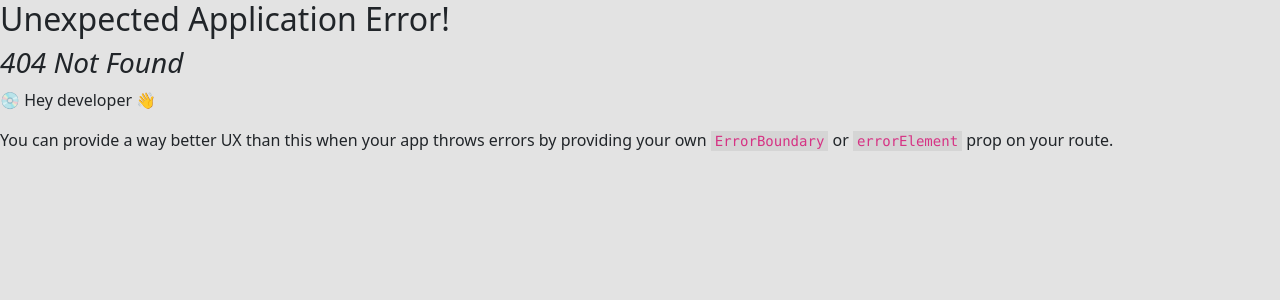
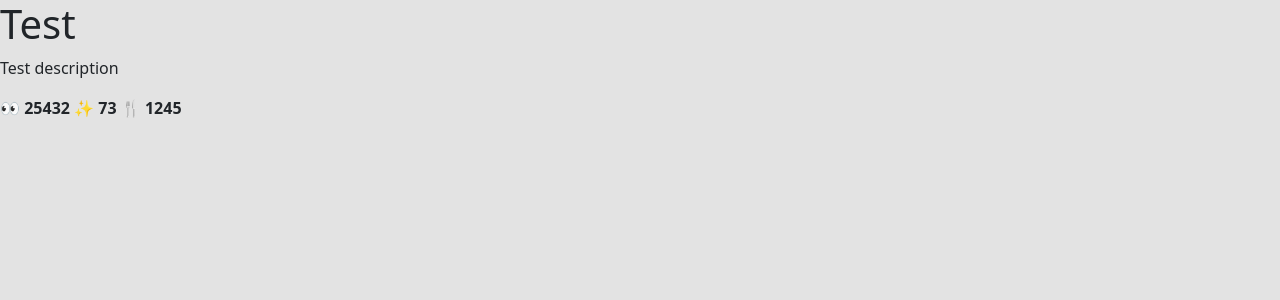
Before and after one commit to LimeSurvey/react-app-proto, a React (Create React App) app in the folder app/: page /query-example in a window 1280 px wide. Before the commit this address had no page. Shown: the top 300 px of the page. Built offline with nearby package versions, Linux system fonts and the light colour scheme.

Commit message:
Refactor query example

```diff
--- a/app/src/component/app/Router.tsx
+++ b/app/src/component/app/Router.tsx
@@ -1,6 +1,6 @@
 import { createBrowserRouter } from 'react-router-dom'
 import PageEditor from '../page/editor/Editor'
-import PageStats from '../page/query-example-stats/QueryExampleStats'
+import QueryExamplePage from '../page/query-example/QueryExamplePage'
 
 const router = createBrowserRouter([
     {
@@ -12,8 +12,8 @@ const router = createBrowserRouter([
         element: <PageEditor />
     },
     {
-        path: '/query-example-stats',
-        element: <PageStats />
+        path: '/query-example',
+        element: <QueryExamplePage />
     }
 ])
 
--- a/app/src/component/page/query-example-stats/QueryExampleStats.tsx
+++ b/app/src/component/page/query-example/QueryExamplePage.tsx
@@ -1,43 +1,21 @@
 import React from 'react'
 import { useQuery } from '@tanstack/react-query'
+import { exampleStatsQueryGet } from '../../../model/query/ExampleStatsQuery'
+import { Stats } from '../../../model/constructor/Stats'
 
 const debug = true
 
-const mockData = {
-    name: 'Test',
-    description: 'Test description',
-    subscribers_count: 25432,
-    stargazers_count: 73,
-    forks_count: 1245
-}
-
-async function queryGetStats() {
-    return new Promise((resolve, _reject) => {
-        setTimeout(() => {
-            resolve(mockData)
-        }, 1500)
-    })
-}
-
-type Stats = {
-    name: string
-    description: string
-    subscribers_count: number
-    stargazers_count: number
-    forks_count: number
-}
-
-const placeholderData:Stats = {
+const placeholderData = new Stats({
     name: '',
     description: '',
     subscribers_count: 0,
     stargazers_count: 0,
     forks_count: 0
-}
+})
 
-export default function QueryExampleStats() {
+export default function QueryExamplePage() {
 
-    const { isInitialLoading, error, data } = useQuery(['exampleStats'], queryGetStats, {
+    const { isInitialLoading, error, data } = useQuery(['exampleStats'], exampleStatsQueryGet, {
         placeholderData,
         onSuccess: (data) => {
             return debug ? console.log('onSuccess', data) : null
--- /dev/null
+++ b/app/src/model/constructor/Stats.ts
@@ -0,0 +1,27 @@
+
+export type StatsData = {
+    name:string
+    description:string
+    subscribers_count:number
+    stargazers_count:number
+    forks_count:number
+}
+
+export class Stats
+{
+    name:string = ''
+    description:string = ''
+    subscribers_count:number = 0
+    stargazers_count:number = 0
+    forks_count:number = 0
+
+    constructor(data:StatsData|null=null) {
+        this.name = data && data.name ? data.name : '';
+        this.description = data && data.description ? data.description : '';
+        this.subscribers_count = data && data.subscribers_count ? data.subscribers_count : 0;
+        this.stargazers_count = data && data.stargazers_count ? data.stargazers_count : 0;
+        this.forks_count = data && data.forks_count ? data.forks_count : 0;
+    }
+}
+
+export default Stats;
--- /dev/null
+++ b/app/src/model/query/ExampleStatsQuery.ts
@@ -0,0 +1,19 @@
+import { Stats, StatsData } from '../constructor/Stats'
+
+const mockData = new Stats({
+    name: 'Test',
+    description: 'Test description',
+    subscribers_count: 25432,
+    stargazers_count: 73,
+    forks_count: 1245
+})
+
+export async function exampleStatsQueryGet() {
+    return new Promise((resolve, _reject) => {
+        setTimeout(() => {
+            resolve(mockData)
+        }, 1500)
+    })
+}
+
+export default exampleStatsQueryGet;
```
